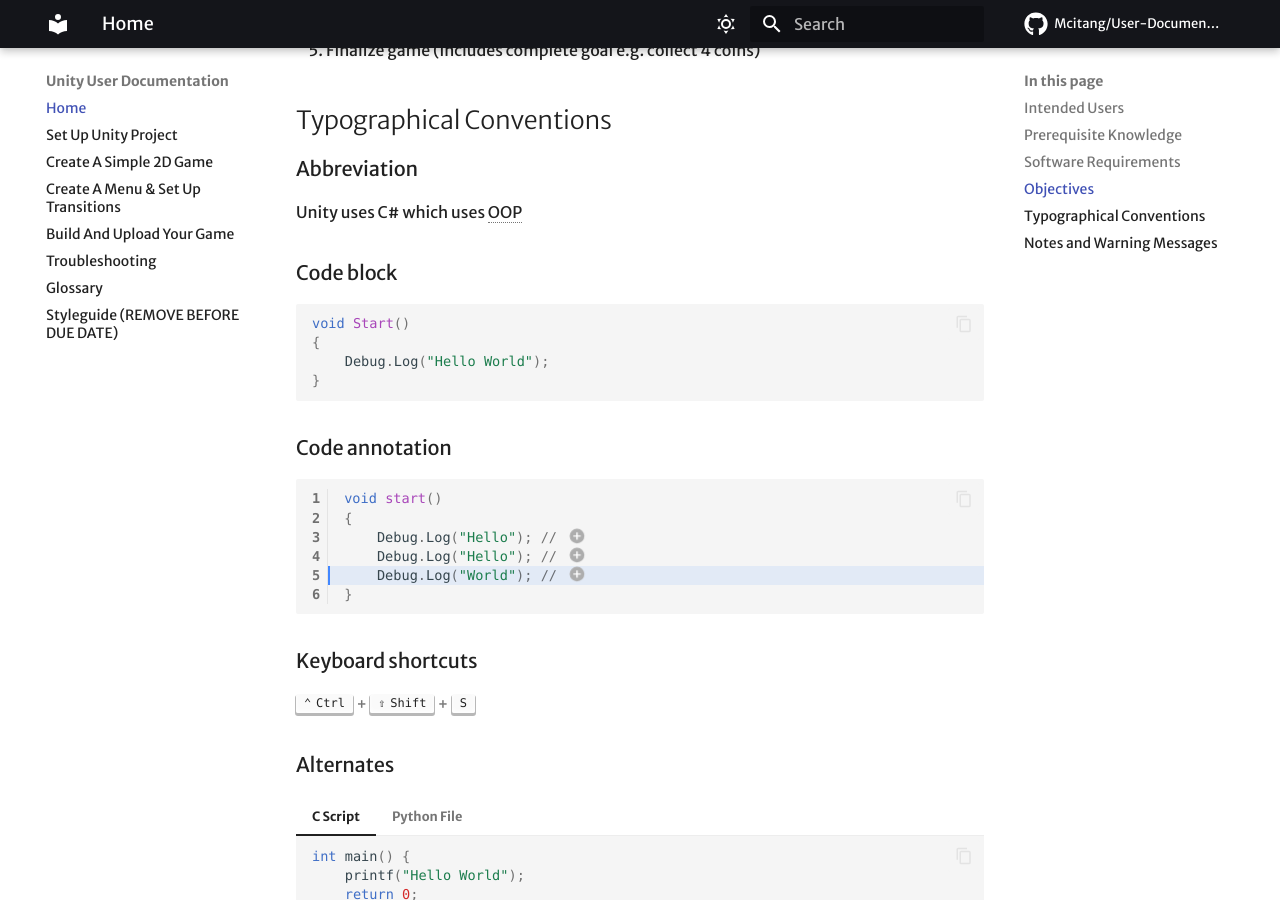
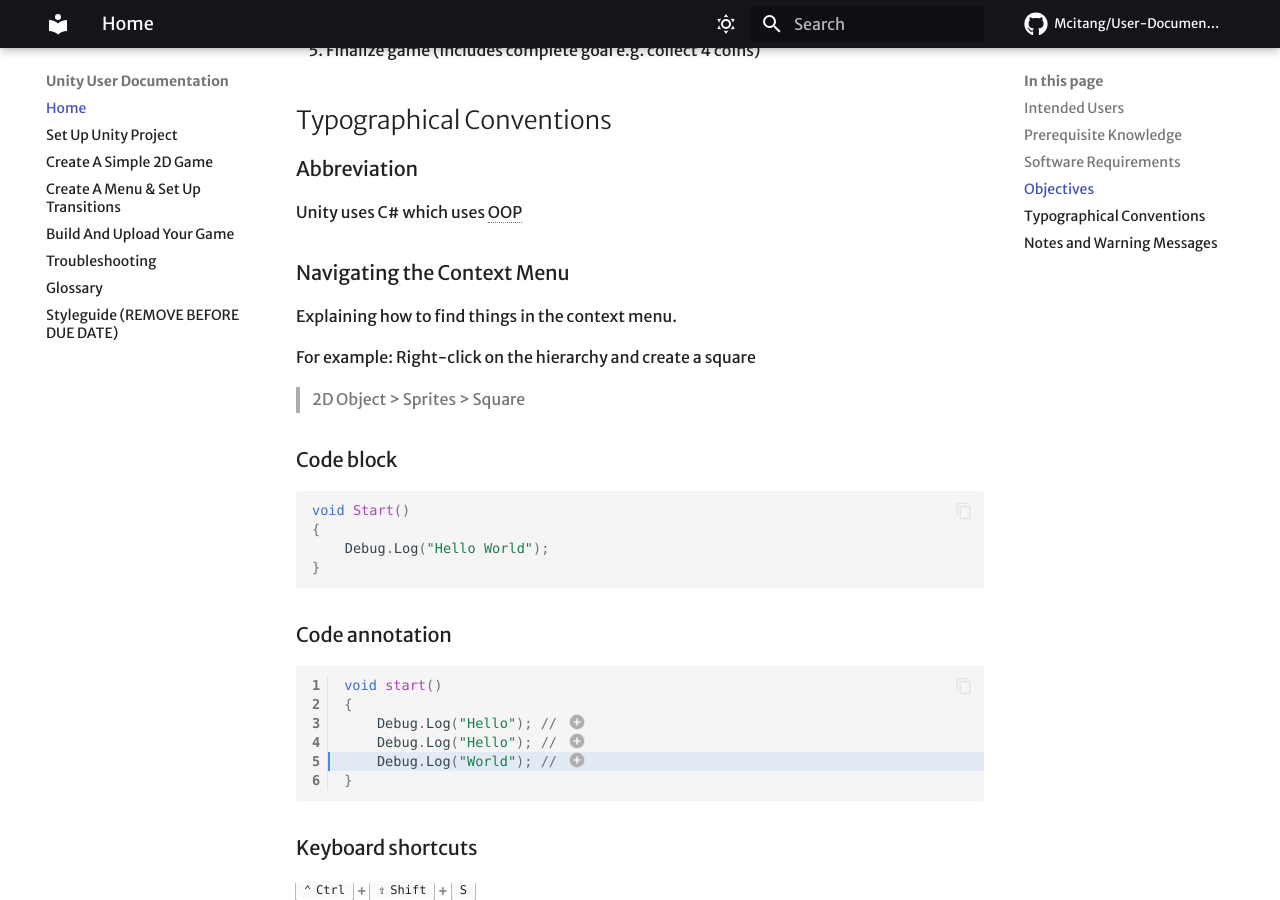
Before and after one commit to Mcitang/User-Documentation, an MkDocs documentation site: the page built from docs/index.md, in a window 1280 px wide and 900 px high, scrolled down 1189 px. Built offline with MkDocs 1.6.1 and Material for MkDocs 9.7.7, drawn with Linux system fonts in a browser that asks for light colours; emoji names are drawn with the system emoji font; some web fonts are replaced; comment, search, counter and statistics services are not loaded.

Commit message:
Add convention for navigating context menu

````diff
--- a/docs/index.md
+++ b/docs/index.md
@@ -32,6 +32,12 @@
 
 ### Abbreviation
 Unity uses C# which uses OOP
+
+### Navigating the Context Menu
+Explaining how to find things in the context menu.
+
+For example: Right-click on the hierarchy and create a square
+> 2D Object > Sprites > Square
 
 ### Code block
 ```C#
````
